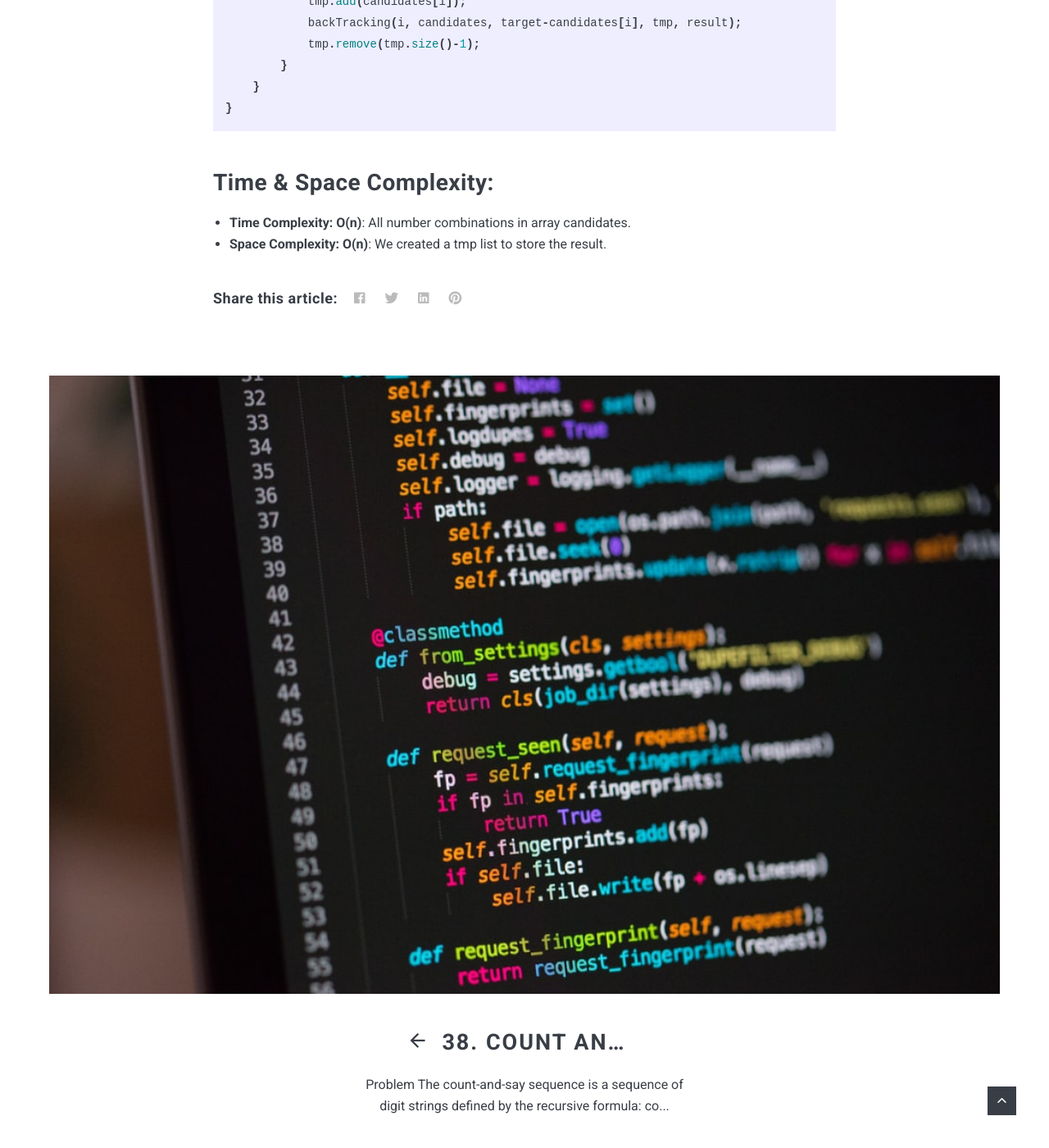
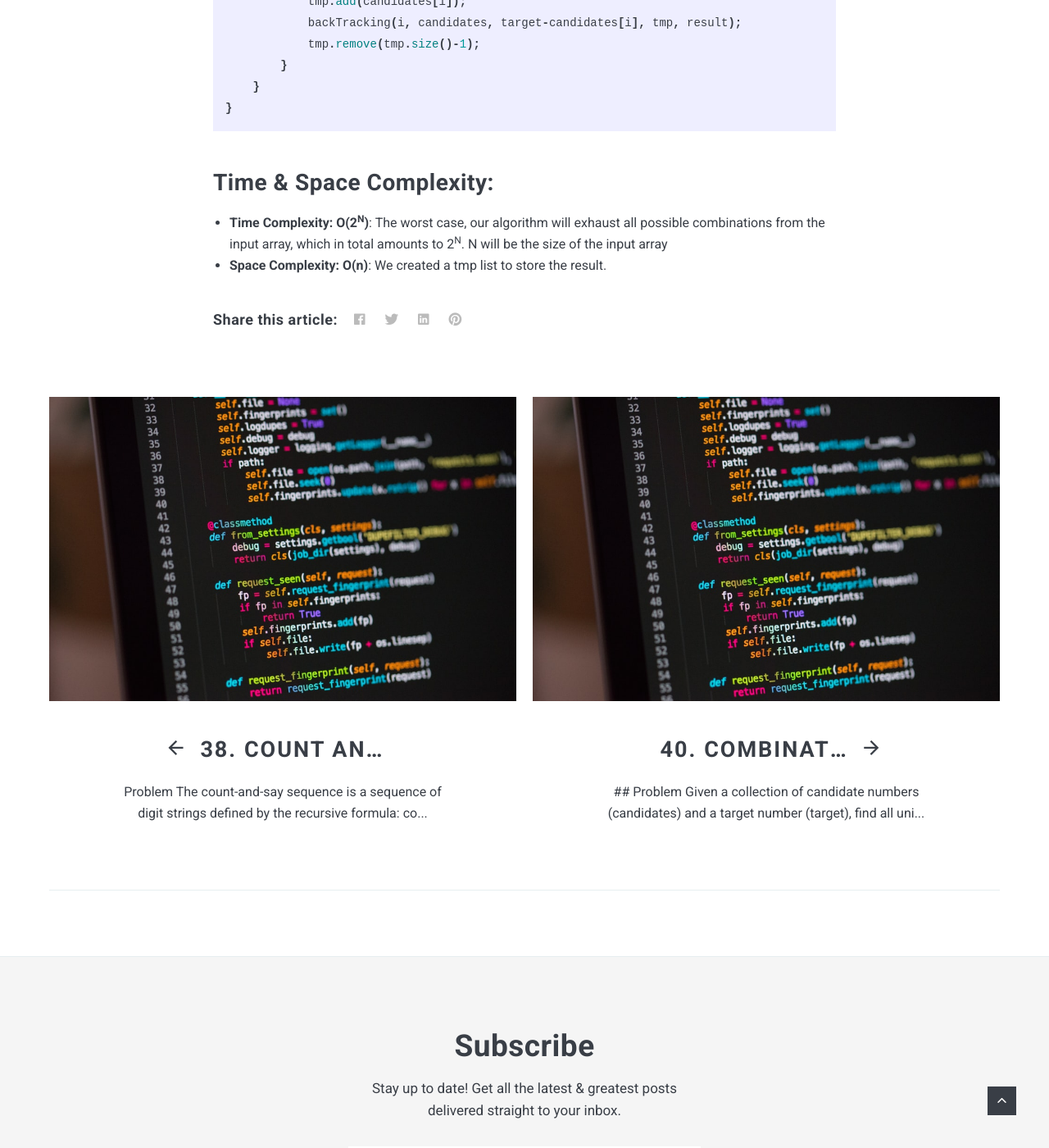
Before and after one commit to XiangXu/ywjxx, a Jekyll site: the page built from _posts/2021-01-10-LeetCode-39.markdown, in a window 1280 px wide and 1400 px high, scrolled down 3219 px. Shown: the whole window at 82% size. Built offline with Jekyll 4.4.1, drawn with Linux system fonts in a browser that asks for light colours; nearby versions of some CDN libraries; comment, search, counter and statistics services are not loaded; part of the change alters nothing that is shown.

Commit message:
LeetCode 40

````diff
--- a/_posts/2021-01-10-LeetCode-39.markdown
+++ b/_posts/2021-01-10-LeetCode-39.markdown
@@ -99,5 +99,5 @@ class Solution
 
 ## Time & Space Complexity:
 
-* **Time Complexity: O(n)**: All number combinations in array candidates.
+* **Time Complexity: O(2<sup>N</sup>)**: The worst case, our algorithm will exhaust all possible combinations from the input array, which in total amounts to 2<sup>N</sup>. N will be the size of the input array
 * **Space Complexity: O(n)**: We created a tmp list to store the result.
--- /dev/null
+++ b/_posts/2021-01-11-LeetCode-40.markdown
@@ -0,0 +1,122 @@
+---
+layout: post
+title:  40. Combination Sum
+date:   2021-01-11 23:14
+image:  leetcode.jpeg
+tags:   LeetCode
+---
+
+## Problem
+
+Given a collection of candidate numbers (candidates) and a target number (target), find all unique combinations in candidates where the candidate numbers sum to target.
+
+Each number in candidates may only be used once in the combination.
+
+Note: The solution set must not contain duplicate combinations.
+
+```
+Example 1:
+
+Input: candidates = [10,1,2,7,6,1,5], target = 8
+Output:
+[
+[1,1,6],
+[1,2,5],
+[1,7],
+[2,6]
+]
+
+Example 2:
+
+Input: candidates = [2,5,2,1,2], target = 5
+Output:
+[
+[1,2,2],
+[5]
+]
+```
+
+<!-- Line breaks -->
+<br/>
+
+Constraints:
+
+* 1 <= candidates.length <= 100
+* 1 <= candidates[i] <= 50
+* 1 <= target <= 30
+
+## Solution
+
+This problem is similar to the previous one, however are two difference:
+  1. Each number in candidates may only be used once in the combination.
+  2. The number in the candidates array can be duplicated, which means the solution set may contain duplicate combinations.
+
+The first part is easy to solve, we know we need to use back tracking to build all combinations. So when we pass the index into back tracking method, we can set it to index + 1. By doing this, the for loop will start with the next number and each number in candidates will be used once in the combination.
+
+In order to solve the second part, we need to sort the arry first. After sorting, we can easily skip the duplicated number by checking the current number with previous number.
+
+```java
+if(i != index && candidates[i] == candidates[i-1])
+    continue;
+```
+
+<!-- Line breaks -->
+<br/>
+
+`i != index` indicates that we only skip the same number when we try to find the next number in same for loop layer.
+
+For example:  candidates = [1, 2, 2, 2,], target = 5;
+
+1. tempList = [1],          i = 1, index = 0;
+2. tempList = [1, 2],       i = 1, index = 1;
+3. tempList = [1, 2, 2] = 5 i = 2, index = 2; According to back tracking, we remove the last number in tempList.
+4. tempList = [1, 2],       i = 3, index = 2; candidats[3] = 2, we need to skip this in this for loop layer.
+
+```java
+class Solution
+{
+    public List<List<Integer>> combinationSum2(int[] candidates, int target)
+    {
+        if(candidates == null || candidates.length == 0)
+            return Collections.emptyList();
+
+        Arrays.sort(candidates);
+
+        List<List<Integer>> result = new ArrayList<>();
+        List<Integer> tmpList = new ArrayList<>();
+
+        backTracking(0, candidates, target, tmpList, result);
+
+        return result;
+    }
+
+    private void backTracking(int index, int[] candidates, int target, List<Integer> tmpList, List<List<Integer>> result)
+    {
+        if(target <= 0)
+        {
+            if(target == 0)
+                result.add(new ArrayList<Integer>(tmpList));
+            return;
+        }
+
+        for(int i=index; i<candidates.length; i++)
+        {
+            if(i != index && candidates[i] == candidates[i-1])
+                continue;
+
+            tmpList.add(candidates[i]);
+            // Move to next number
+            backTracking(i+1, candidates, target-candidates[i], tmpList, result);
+            tmpList.remove(tmpList.size()-1);
+        }
+    }
+}
+```
+
+<!-- Line breaks -->
+<br />
+
+## Time & Space Complexity:
+
+* **Time Complexity: O(2<sup>N</sup>)**: The worst case, our algorithm will exhaust all possible combinations from the input array, which in total amounts to 2<sup>N</sup>. N will be the size of the input array
+* **Space Complexity: O(n)**: We created a tmp list to store the result.
````
